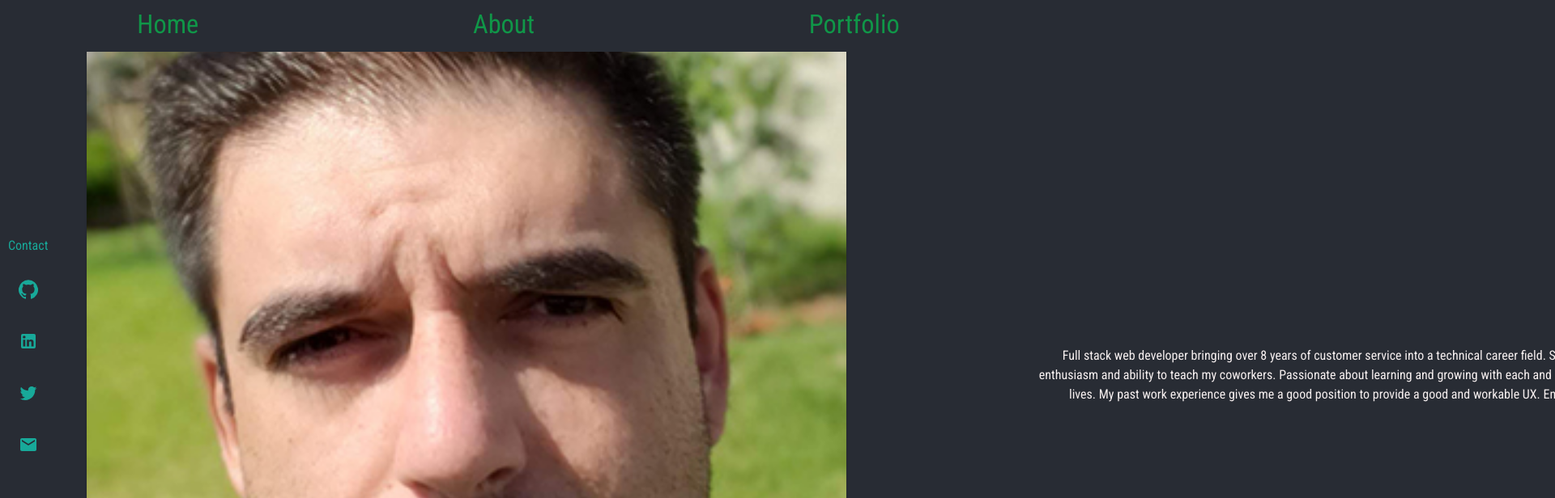
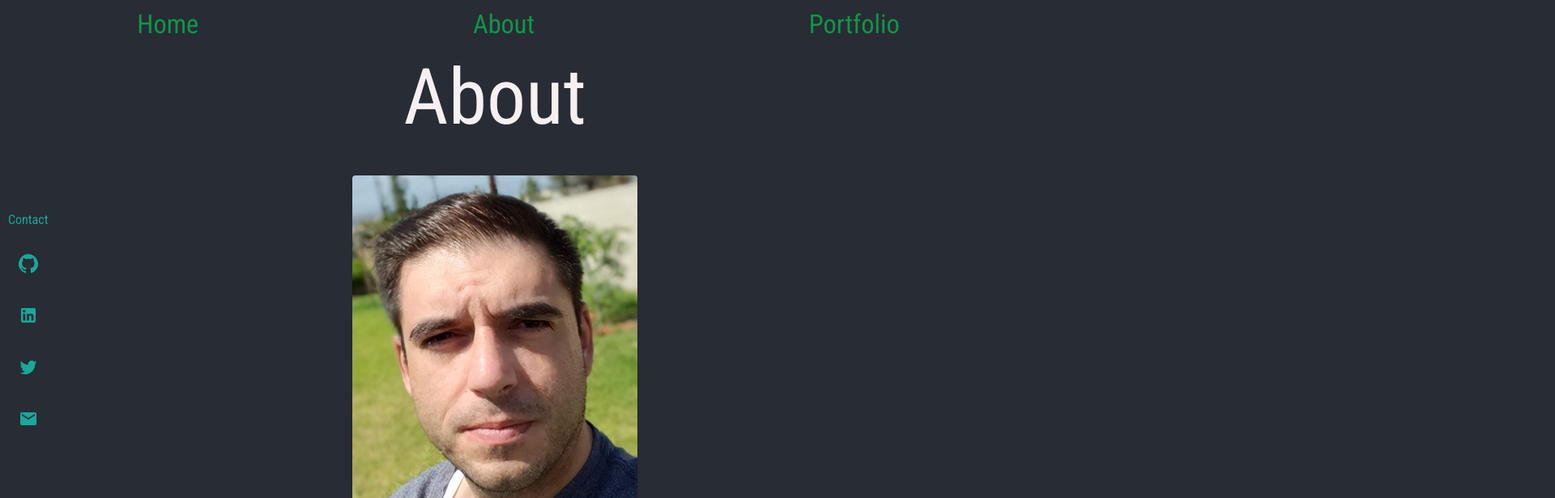
Before and after one commit to nathanaelhauser/my-portfolio, a React (Create React App) app: page /about in a window 1280 px wide. Shown: the top 616 px of the page at 81% size, 1920 px wide, since content can reach past the window. Built offline with nearby package versions, Linux system fonts and the light colour scheme; the HTML template or start-up script is replaced by a standard one.

Commit message:
Fixed styling on the PlainAbout component

```diff
--- /dev/null
+++ b/src/components/PlainAbout/PlainAbout.js
@@ -0,0 +1,61 @@
+import React from 'react'
+import { makeStyles } from '@material-ui/core/styles'
+import {
+  Typography,
+  Grid
+} from '@material-ui/core'
+import cardImg from './images/profile-pic.jpg'
+
+const useStyles = makeStyles(theme => ({
+  root: {
+    height: '92vh',
+    width: '100%',
+    marginTop: '8vh',
+    paddingLeft: '8%',
+    paddingRight: '8%',
+    position: 'relative',
+    left: '0',
+    [theme.breakpoints.down('xs')]: {
+      paddingLeft: '8%',
+      paddingRight: '0'
+    }
+  },
+  fullHeight: {
+    height: '-webkit-fill-available',
+  },
+  profilePicture: {
+    position: 'relative',
+    boxShadow: '0px 2px 1px -1px rgba(0,0,0,0.2), 0px 1px 1px 0px rgba(0,0,0,0.14), 0px 1px 3px 0px rgba(0,0,0,0.12)',
+    borderRadius: '4px',
+    [theme.breakpoints.down('sm')]: {
+      width: '200px'
+    }
+  },
+  centerText: {
+    textAlign: 'center'
+  }
+}))
+
+const PlainAbout = () => {
+  const classes = useStyles()
+
+  return (
+    <div className={classes.root}>
+      <Grid container direction="column" justify="center" alignContent="center" className={classes.fullHeight} wrap='nowrap'>
+        <Grid item xs={10} className={classes.centerText}>
+          <Typography variant='h1' component='header' color='textPrimary'>About</Typography>
+        </Grid>
+        <Grid container item xs={10} justify='center' alignContent='center' wrap='nowrap'>
+          <img src={cardImg} alt="me" className={classes.profilePicture} />
+        </Grid>
+        <Grid item xs={10} className={classes.centerText}>
+          <Typography variant='body1' component='span'>
+            Full stack web developer bringing over 8 years of customer service into a technical career field. Skilled in html, css, javascript, swift, C++, and python and known for my patience, enthusiasm and ability to teach my coworkers. Passionate about learning and growing with each and every project. I want to help build technology that helps people live good and healthy lives. My past work experience gives me a good position to provide a good and workable UX. Enthused to leverage my experience and skills to help build team driven projects.
+          </Typography>
+        </Grid>
+      </Grid>
+    </div>
+  )
+}
+
+export default PlainAbout
--- /dev/null
+++ b/src/components/PlainAbout/index.js
@@ -0,0 +1 @@
+export { default } from './PlainAbout'
--- a/src/pages/About/About.js
+++ b/src/pages/About/About.js
@@ -1,60 +1,8 @@
 import React from 'react'
-import { makeStyles } from '@material-ui/core/styles'
-import {
-  Typography,
-  Grid
-} from '@material-ui/core'
-import cardImg from './images/profile-pic.jpg'
-
-const useStyles = makeStyles(theme => ({
-  root: {
-    height: '100vh',
-    width: '100%',
-    marginTop: '8vh',
-    position: 'relative',
-    left: '0'
-  },
-  fullHeight: {
-    height: '-webkit-fill-available',
-  },
-  profilePicture: {
-    position: 'relative',
-    width: '80%',
-    boxShadow: '0px 2px 1px -1px rgba(0,0,0,0.2), 0px 1px 1px 0px rgba(0,0,0,0.14), 0px 1px 3px 0px rgba(0,0,0,0.12)',
-    borderRadius: '4px',
-    transition: 'box-shadow 300ms cubic-bezier(0.4, 0, 0.2, 1) 0ms'
-  },
-  centerText: {
-    textAlign: 'center'
-  }
-}))
+import PlainAbout from '../../components/PlainAbout'
 
 const About = () => {
-  const classes = useStyles()
-
-  return (
-    <div className={classes.root}>
-      <Grid container direction="column" justify="center" alignContent="center" className={classes.fullHeight}>
-        <Grid container item direction='row' justify='center' alignContext='center'>
-          <Grid item xs={10} sm={12} className={classes.centerText}>
-            <Typography variant='h1' component='header' color='textPrimary'>About</Typography>
-          </Grid>
-        </Grid>
-        <Grid container item direction='row' justify='center' alignContext='center'>
-          <Grid item xs={8} sm={12}>
-            <img src={cardImg} alt="me" className={classes.profilePicture} />
-          </Grid>
-        </Grid>
-        <Grid container item direction='row' justify='center' alignContext='center'>
-          <Grid item xs={10} sm={12} className={classes.centerText}>
-            <Typography variant='body1' component='span'>
-              Full stack web developer bringing over 8 years of customer service into a technical career field. Skilled in html, css, javascript, swift, C++, and python and known for my patience, enthusiasm and ability to teach my coworkers. Passionate about learning and growing with each and every project. I want to help build technology that helps people live good and healthy lives. My past work experience gives me a good position to provide a good and workable UX. Enthused to leverage my experience and skills to help build team driven projects.
-          </Typography>
-          </Grid>
-        </Grid>
-      </Grid>
-    </div>
-  )
+  return <PlainAbout />
 }
 
 export default About
```
Also changed, not shown: src/components/PlainAbout/images/profile-pic.jpg (renamed from src/pages/About/images/profile-pic.jpg).
